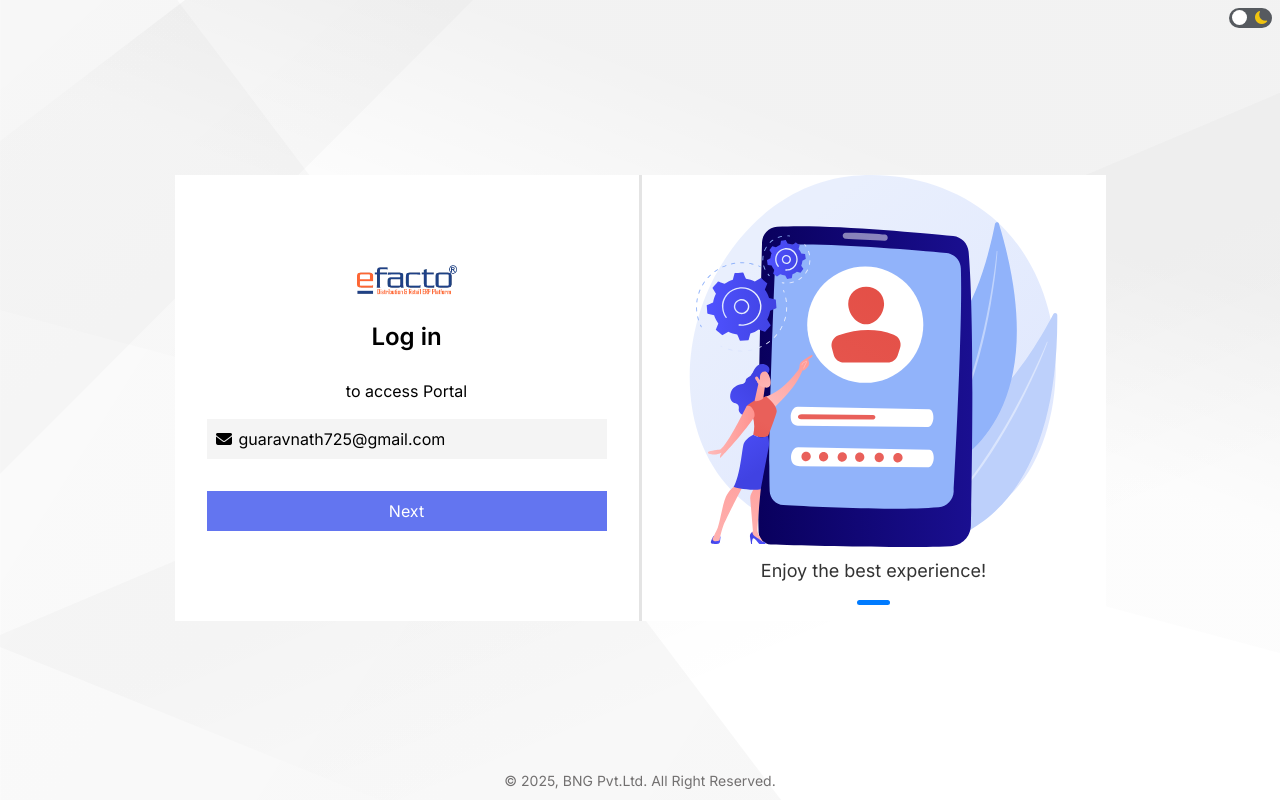
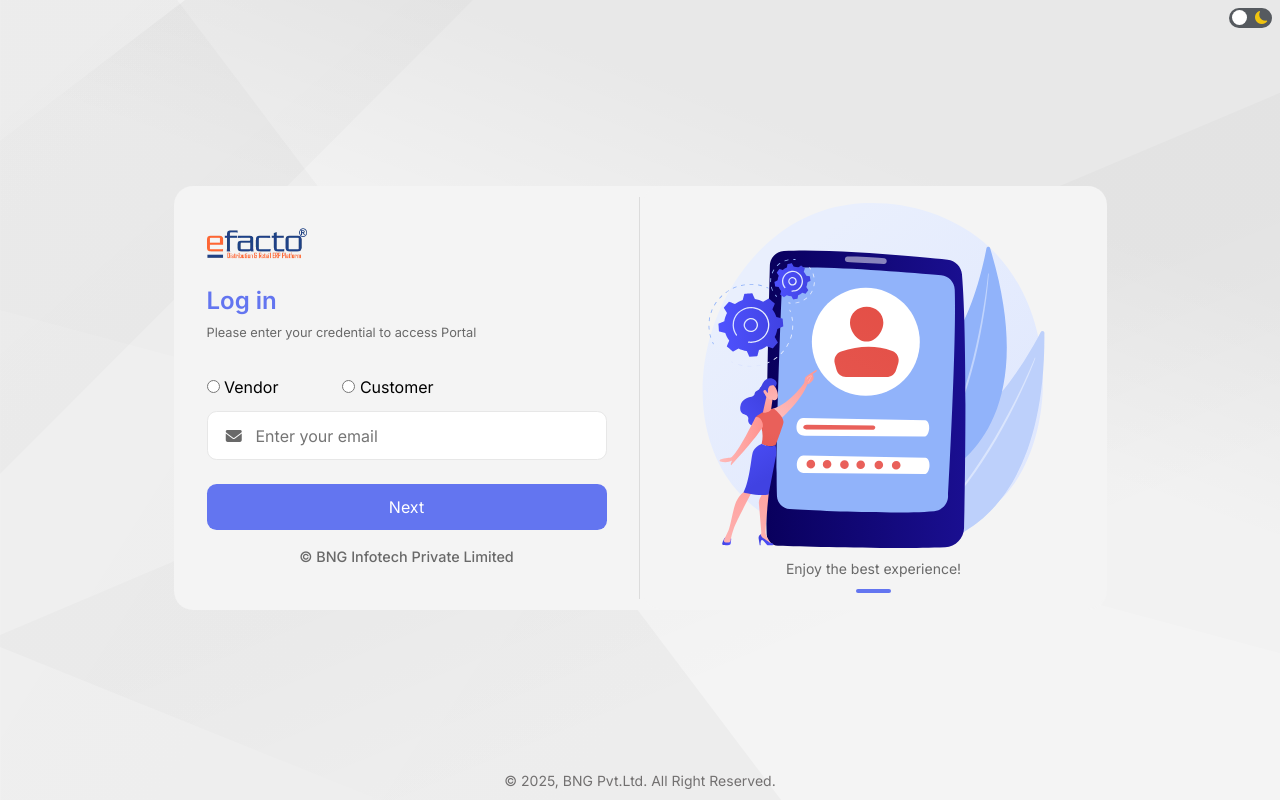
Before and after one commit to Gaurav-Nathh/Vendor-Portal, an Angular app: page /log in a window 1280 px wide. Built offline with nearby package versions, Linux system fonts and the light colour scheme.

Commit message:
New login page work

```diff
--- a/angular.json
+++ b/angular.json
@@ -26,7 +26,6 @@
             "assets": ["src/assets"],
             "styles": [
               "node_modules/bootstrap-icons/font/bootstrap-icons.css",
-              "node_modules/@fortawesome/fontawesome-free/css/all.min.css",
               "node_modules/bootstrap/dist/css/bootstrap.min.css",
               "node_modules/@fortawesome/fontawesome-free/css/all.min.css",
               "src/styles.scss"
--- a/src/app/pages/log/log.component.html
+++ b/src/app/pages/log/log.component.html
@@ -5,13 +5,33 @@
   <div class="login-container">
     <div class="login-left">
       <img src="/assets/efacto.webp" alt="Logo" class="logo w-25 mb-4" />
-      <span
-        class="fs-4 font-bold fw-semibold"
-        style="color: var(--primary-text)"
+      <span class="fs-4 fw-semibold" style="color: var(--color-blue)"
         >Log in</span
-      ><br />
-      <span class="">to access Portal</span>
+      >
+      <span class="login-content"
+        >Please enter your credential to access Portal</span
+      >
       <form (submit)="onSubmit()" class="">
+        <div class="userType">
+          <label>
+            <input
+              type="radio"
+              name="userType"
+              [(ngModel)]="loginModel.userType"
+              value="vendor"
+            />
+            Vendor
+          </label>
+          <label>
+            <input
+              type="radio"
+              name="userType"
+              [(ngModel)]="loginModel.userType"
+              value="customer"
+            />
+            Customer
+          </label>
+        </div>
         <div class="form-group">
           <div class="input-field">
             <i class="icon-left fa-solid fa-envelope"></i>
@@ -64,9 +84,14 @@
         </button>
         <button type="submit" *ngIf="showPasswordField">Login</button>
       </form>
+      <div class="copy-right-body">
+        <span>© BNG Infotech Private Limited</span>
+      </div>
     </div>
 
-    <span class="vrt-line"></span>
+    <div class="vrt-line-body">
+      <span class="vrt-line"></span>
+    </div>
     <div class="login-right">
       <div class="carousel">
         <img [src]="images[currentImage].src" alt="Slide Image" />
@@ -80,7 +105,7 @@
     </div>
   </div>
   <div class="w-100 text-center py-2">
-    <small class="pb-3" style="color: #727070">
+    <small class="" style="color: #727070">
       © 2025, BNG Pvt.Ltd. All Right Reserved.
     </small>
   </div>
--- a/src/app/pages/log/log.component.scss
+++ b/src/app/pages/log/log.component.scss
@@ -9,14 +9,17 @@
   position: relative;
   align-items: center;
   justify-content: space-between;
+  background-color: var(--color-bg);
 }
 
 .login-container {
   display: grid;
   grid-template-columns: 1fr 3px 1fr;
-  // height: 100vh;
+  // height: 50vh;
   width: fit-content;
-  background-color: white;
+  background-color: var(--color-bg);
+  border: 1px solid var(--border-color);
+  border-radius: 1.2rem;
 
   @media (max-width: 900px) {
     grid-template-columns: 1fr;
@@ -26,50 +29,69 @@
   .login-right {
     flex: 1;
     display: flex;
-    // justify-content: center;
     align-items: center;
     justify-content: center;
-    // position: relative;
-    // overflow: hidden;
-    // width: fit-content;
-    // height: fit-content;
+    border-radius: 1.2rem;
   }
 
   .login-left {
     flex-direction: column;
     padding: 2rem;
+    align-items: flex-start;
 
+    .login-content {
+      font-size: 0.8rem;
+      margin-top: 0.3rem;
+      margin-bottom: 2rem;
+      color: #696969;
+    }
+
+    .copy-right-body {
+      margin-top: 1rem;
+      width: 100%;
+      text-align: center;
+      font-size: 0.9rem;
+      color: #696969;
+      font-weight: 500;
+    }
     form {
       width: 400px;
       display: flex;
       flex-direction: column;
 
+      .userType {
+        margin-bottom: 0.8rem;
+        display: flex;
+        gap: 4rem;
+      }
+
       .form-group {
-        margin-top: 1rem;
         .input-field {
           position: relative;
           align-items: center;
-          background-color: white;
 
           input {
             flex: 1;
-            padding-left: 2rem;
+            padding-left: 3rem;
             width: 100%;
-            padding-block: 0.5rem;
-            background-color: #f4f4f4;
+            padding-block: 0.7rem;
+            border: 1.5px solid #e7e7e7;
+            border-radius: 0.6rem;
           }
 
           .icon-left {
             position: absolute;
-            left: 0.6rem;
+            left: 1.2rem;
             top: 50%;
             transform: translateY(-50%);
+            color: #696969;
           }
           .icon-right {
             position: absolute;
-            right: 0.6rem;
+            right: 1.2rem;
             top: 50%;
             transform: translateY(-50%);
+            color: #696969;
           }
         }
       }
@@ -86,24 +108,35 @@
       }
 
       button {
-        margin-top: 1rem;
-        padding: 0.5rem;
+        margin-top: 1.5rem;
+        padding: 0.7rem;
         color: white;
+        border-radius: 0.6rem;
         background-color: #6375f0;
       }
     }
   }
 
-  .vrt-line {
-    width: 3px;
-    background-color: rgb(228, 228, 228);
+  .vrt-line-body {
     height: 100%; // Make the line span the full height of the container
+    display: flex;
+    align-items: center;
+
+    .vrt-line {
+      background-color: var(--vrt-line-color);
+      width: 1px;
+      height: 95%;
+    }
+    @media (max-width: 900px) {
+      display: none;
+    }
   }
 
   .login-right {
-    background: #fff;
+    background: var(--color-bg);
     flex-direction: column;
     position: relative;
+    padding: 1rem;
 
     @media (max-width: 900px) {
       display: none;
@@ -120,18 +153,17 @@
       }
 
       .carousel-text {
-        margin-top: 10px;
-        font-size: 18px;
-        color: #333;
+        margin-block: 10px;
+        font-size: 14px;
+        color: #696969;
       }
       .progress-bar-body {
         width: 100%;
         display: flex;
         justify-content: center;
         align-items: center;
-        padding: 1rem;
         .progress-bar {
-          height: 5px;
+          height: 4px;
           width: 10%;
           background: #e0e0e0;
           border-radius: 5px;
@@ -139,7 +171,7 @@
 
           .progress-fill {
             height: 100%;
-            background: #007bff;
+            background: #6375f0;
             width: 0%;
             transition: width 0.5s ease;
           }
--- a/src/app/pages/log/log.component.ts
+++ b/src/app/pages/log/log.component.ts
@@ -2,6 +2,10 @@ import { NgClass, NgIf } from '@angular/common';
 import { Component } from '@angular/core';
 import { FormsModule, NgForm } from '@angular/forms';
 import { ThemeToggleComponent } from '../../components/theme-toggle/theme-toggle.component';
+import { ThemeService } from '../../services/theme.service';
+import { AuthService } from '../../services/auth.service';
+import { UserService } from '../../services/user.service';
+import { Router } from '@angular/router';
 
 @Component({
   selector: 'app-log',
@@ -11,8 +15,8 @@ import { ThemeToggleComponent } from '../../components/theme-toggle/theme-toggle
 })
 export class LogComponent {
   loginModel = {
-    email: 'guaravnath725@gmail.com',
-    password: 'Gaurav@123',
+    email: '',
+    password: '',
     userType: '',
   };
   hidePassword: boolean = true;
@@ -32,7 +36,12 @@ export class LogComponent {
   currentImage = 0;
   progress = 50;
 
-  constructor() {
+  constructor(
+    private themeService: ThemeService,
+    private authService: AuthService,
+    private userService: UserService,
+    private router: Router
+  ) {
     setInterval(() => {
       this.nextSlide();
     }, 3000);
@@ -45,9 +54,13 @@ export class LogComponent {
   togglePassword() {
     this.hidePassword = !this.hidePassword;
   }
+
   onSubmit() {
-    console.log('Email:', this.loginModel.email);
-    console.log('Password:', this.loginModel.password);
+    this.authService.login();
+    this.userService.setUserType(this.loginModel.userType);
+    const route =
+      this.loginModel.userType === 'customer' ? '/customer' : '/vendor';
+    this.router.navigate([route]);
   }
 
   nextSlide() {
--- a/src/app/pages/shopping-cart/shopping-cart.component.scss
+++ b/src/app/pages/shopping-cart/shopping-cart.component.scss
@@ -9,7 +9,7 @@
   transition: right 0.3s ease;
   background-color: var(--color-sidnav);
 }
-.fa-solid{
+.fa-solid {
   color: var(--primary-text);
 }
 #nav-prod {
@@ -189,14 +189,13 @@
   }
 
   #filterTopContainer {
-     background-color: var(--color-sidnav);
+    background-color: var(--color-sidnav);
     width: 100%;
     display: flex;
     justify-content: space-between;
     gap: 0.5rem;
 
     #listContainer {
-
       width: 100%;
       position: relative;
 
@@ -314,7 +313,7 @@
     grid-template-columns: 1fr;
     position: relative;
   }
-  @media (max-width:875px) and (min-width:770px) {
+  @media (max-width: 875px) and (min-width: 770px) {
     grid-template-columns: 10rem auto;
   }
 
@@ -460,12 +459,9 @@
     display: none;
   }
   .card-grid {
-
-    @media (max-width: 1041px) and (min-width:594px) {
-
-        grid-template-columns: repeat(2, 1fr); /* Two cards in a row */
-        gap: 1rem; /* Add spacing between the cards */
-
+    @media (max-width: 1041px) and (min-width: 594px) {
+      grid-template-columns: repeat(2, 1fr); /* Two cards in a row */
+      gap: 1rem; /* Add spacing between the cards */
     }
 
     display: grid;
@@ -489,17 +485,15 @@
       text-align: center;
       box-shadow: 0 2px 6px rgba(0, 0, 0, 0.05);
 
-      @media (max-width: 1041px) and (min-width:594px) {
+      @media (max-width: 1041px) and (min-width: 594px) {
         max-width: 17rem;
         min-height: 430px;
       }
-      @media(max-width:594px)
-      {
+      @media (max-width: 594px) {
         width: 100%;
       }
-      @media(max-width:428px)
-      {
-        width:80%;
+      @media (max-width: 428px) {
+        width: 80%;
       }
 
       &:hover {
@@ -720,3 +714,25 @@ td {
     background-color: transparent;
   }
 }
+::ng-deep .noUi-handle {
+  border-radius: 50% !important;
+  width: 15px !important;
+  height: 15px !important;
+  top: -7px !important;
+  background-color: #a0eda7 !important;
+  // box-shadow: 0 0 2px rgba(0, 0, 0, 0.3) !important;
+}
+
+::ng-deep .noUi-connect {
+  background: #a0eda7 !important;
+  height: 4px !important;
+}
+
+::ng-deep .noUi-base {
+  // background: #ddd !important;
+  height: 4px !important;
+  border-radius: 4px !important;
+}
+.noUi-horizontal {
+  height: 6px;
+}
--- a/src/styles.scss
+++ b/src/styles.scss
@@ -1,3 +1,4 @@
+@import "nouislider/dist/nouislider.min.css";
 :root {
   /* text color  */
   --color-blue: #6375f0;
@@ -26,7 +27,7 @@
   --primary-bg: #ffffff;
   --secondary-bg: #f4f4f4;
   --primary-card: #f4f4f4;
-  --color-hover:#abacf8b1;
+  --color-hover: #abacf8b1;
 }
 
 .dark-theme {
@@ -43,7 +44,8 @@
   --secondry-text: #bfbcbc;
   --border-color: #6375f0;
   --box-shadow: rgb(59, 71, 149);
-  --color-sidnav:rgb(46, 46, 46);
+  --color-sidnav: rgb(46, 46, 46);
+  --vrt-line-color: #6375f0;
 }
 
 .light-theme {
@@ -60,6 +62,7 @@
   --primary-text: #000000;
   --secondry-text: #bfbcbc;
   --box-shadow: #dad6d6;
+  --vrt-line-color: #dcdcdc;
 }
 *,
 ::after,
@@ -72,9 +75,4 @@
 body {
   box-sizing: border-box;
   font-family: "Inter", sans-serif;
-  /*  background-color: var(--color-sidnav); */
 }
-/* Global styles */
-body {
-  font-family: "Inter", sans-serif;
-}
```
Also changed, not shown: src/app/components/theme-toggle/theme-toggle.component.ts (+0 -9 lines), src/app/pages/shopping-cart/shopping-cart.component.html (+11 -8 lines), src/app/pages/shopping-cart/shopping-cart.component.ts (+18 -14 lines).
